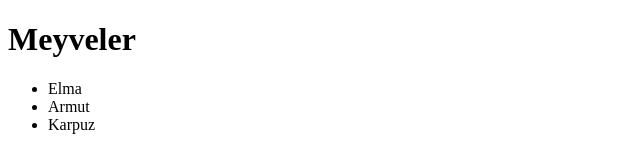
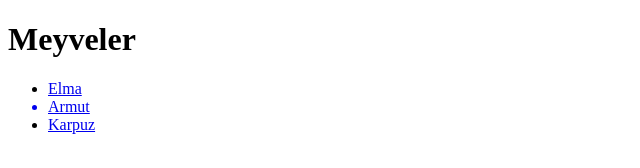
Before and after one commit to Hali1492/T100, a plain HTML site: page index.html in a window 1280 px wide. Shown: the whole page, without its empty margins (0-640 px from the left). Drawn offline with Linux system fonts and the light colour scheme.

Commit message:
"Url verdik"

```diff
--- a/index.html
+++ b/index.html
@@ -9,9 +9,10 @@
 <body>
   <h1>Meyveler</h1>
   <ul>
-    <li>Elma</li>
-    <li>Armut</li>
-    <li>Karpuz</li>
+    <li><a href="https://termodizayn.com/thumb.php?p=./img/uploads/muhafazakosullari/icerik/49-elma1.jpg&h=434" alt="">Elma</li>
+    <li  >Armut</li>
+    <li><a href="https://termodizayn.com/thumb.php?p=./img/uploads/muhafazakosullari/icerik/55-karpuz4.jpg&h=434">Karpuz</a></li>
+
       </ul>
   </body>
 </html>
```
